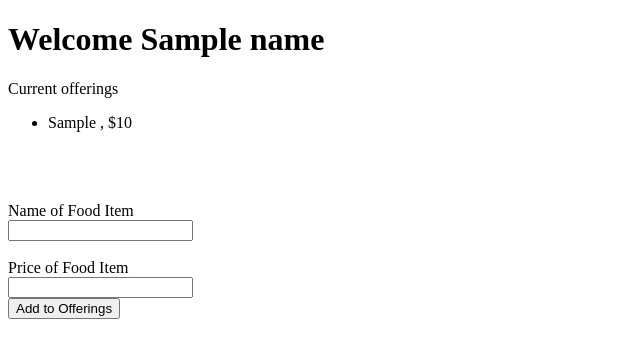
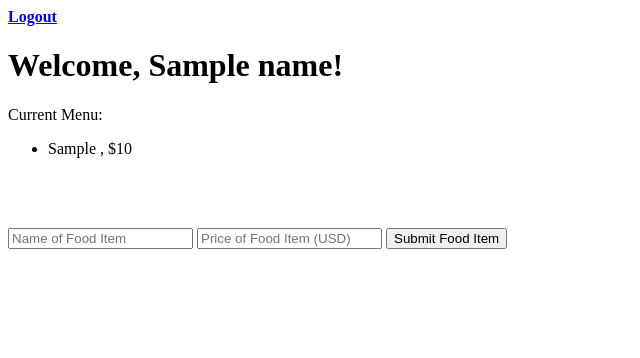
Before and after one commit to guadr/frontend, a Flask app: template templates/vender.html in a window 1280 px wide. Shown: the top 358 px of the page, without its empty margins (0-640 px from the left). Run offline with Flask 2, Linux system fonts and the light colour scheme; the template is opened without the code that fills it: most values are stand-ins (such as "Sample title", 1, 10 or a date in 2020).

Commit message:
html changes

```diff
--- a/templates/home.html
+++ b/templates/home.html
@@ -15,7 +15,7 @@
 {% endblock %}
 
 {% block content %}
-<a class="map-input-button" href="{{ url_for('logout') }}">Logout</a>
+<div class="logout-div"><a class="map-input-button" href="{{ url_for('logout') }}"><strong>Logout</strong></a></div>
 <h1 id="main-title"><strong>Welcome {{ name }}</strong></h1>
 	<section class="main-page">
 		<div class="food-list">
--- a/templates/signup.html
+++ b/templates/signup.html
@@ -16,7 +16,7 @@
 <div class="main">
     <p class="sign">Create Account</p>
     <form class="form1" method="POST" action="/signup">
-      <input class="un " type="text" placeholder="Username" name="UserN" required>
+      <input class="un" type="text" placeholder="Username" name="UserN" required>
       <input class="pass" type="password" placeholder="Password" name="UserP" required>
       <input class="pass" type="password" placeholder="Reenter Password" name="UserP2" required>
       <button class="submit">Create New Account</button>
--- a/templates/vender.html
+++ b/templates/vender.html
@@ -6,27 +6,41 @@
 {% endblock %}
 
 {% block content %}
-<h1>Welcome {{ name }} </h1>
 
-<p>Current offerings</p>
+<div class="logout-div">
+  <a class="input-button" href="{{ url_for('logout') }}">
+    <strong>Logout</strong>
+  </a>
+</div>
+
+<div class="welcomeDiv">
+  <h1 class="welcome">Welcome, {{ name }}!</h1>
+
+  <p>Current Menu:</p>
   <ul>
     {% for offering in currentOfferings %}
     <li>{{ offering['food_item'] }} , ${{offering['food_price'] }} </li>
     {% endfor %}
   </ul>
+</div>
 
 <br><br><br>
+<div class="main">
+  <form class="form1" method='POST' action='/vender'>
+    <!--
+    <label class="foodNameLabel" for="foodName">Name of Food Item</label><br>
+    <input class="foodNameInput" type="text" name="foodName" required><br><br>
+    <label class="foodPriceLabel" for="foodPrice">Price of Food Item</label><br>
+    <input class="foodPriceInput" type="text" name="foodPrice" min="0" max="100" required><br>
+    <button class="submit" type="submit">Add to Offerings</button>
+    -->
 
-<form method='POST' action='/vender'>
-  <label for="foodName">Name of Food Item</label><br>
-  <input type="text" name="foodName" required><br><br>
-
-  <label for="foodPrice">Price of Food Item</label><br>
-  <input type="text" name="foodPrice" min="0" max="100" required><br>
-
-  <button type="submit">Add to Offerings</button>
+    <input class="foodName" type="text" placeholder="Name of Food Item" name="foodName" required>
+    <input class="foodPrice" type="text" min="0" max="100" placeholder="Price of Food Item (USD)" name="foodPrice" required>
+    <button class="submit" type="submit">Submit Food Item</button>
 
   </form>
+</div>
 
 
 {% endblock %}
```
Lines whose indentation alone changed are shown as unchanged.
